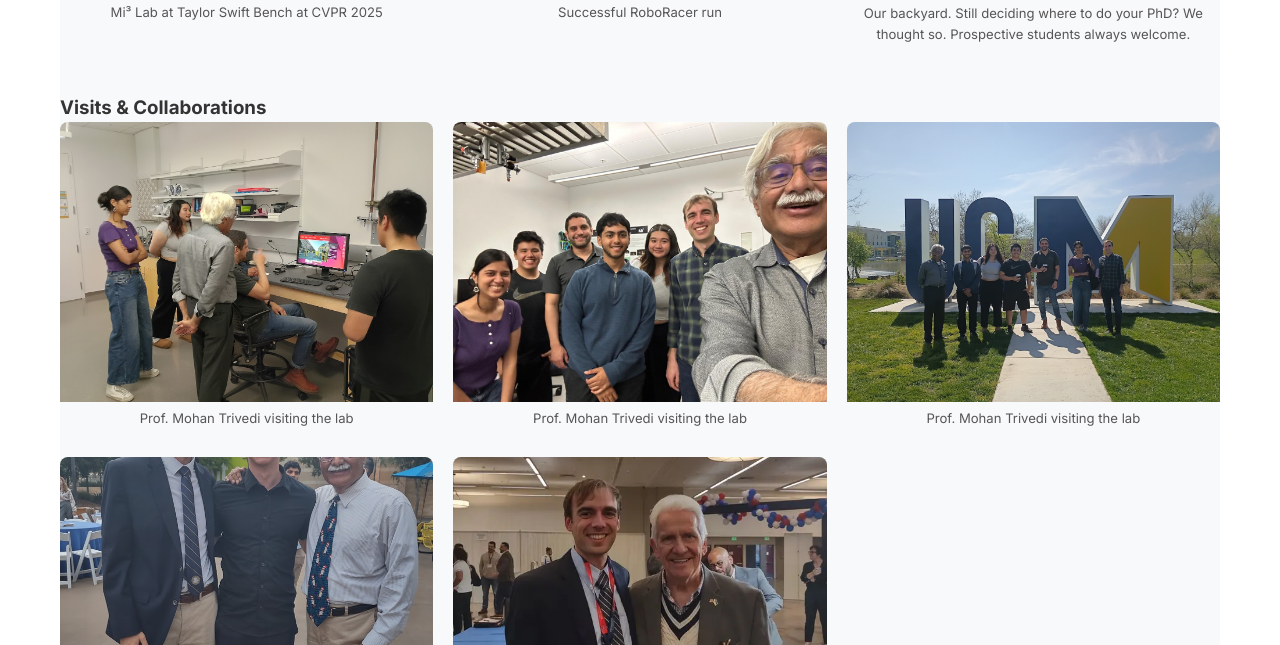
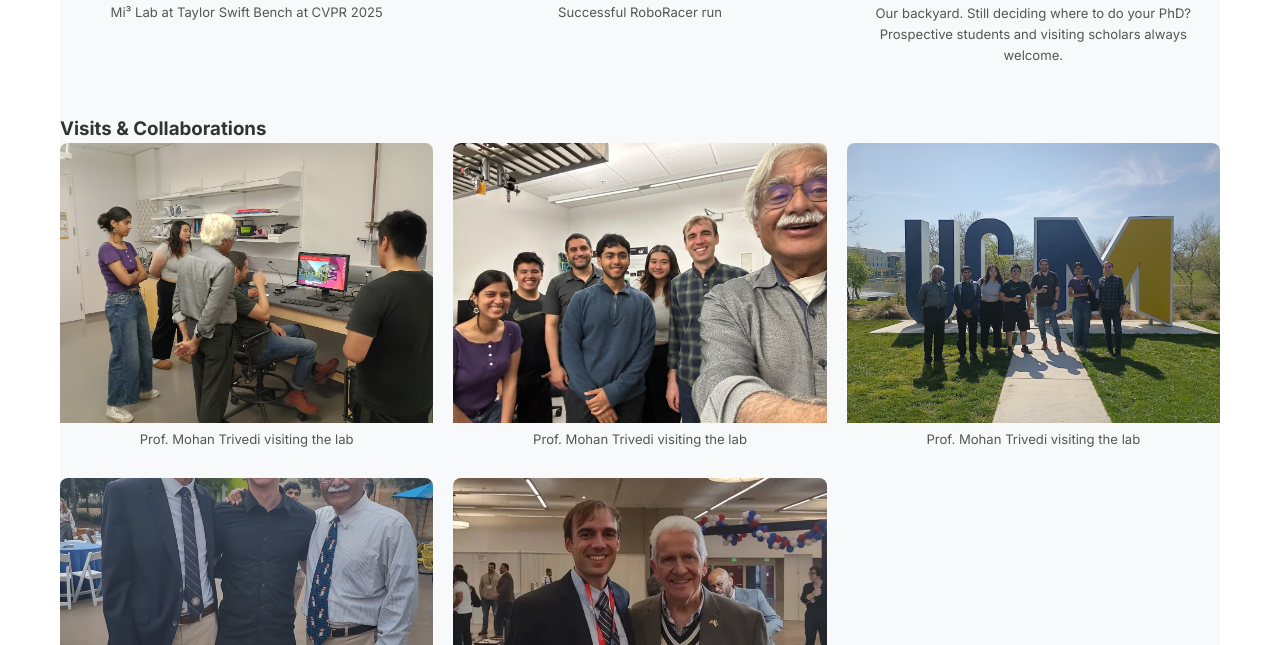
Before and after one commit to Mi3-Lab/mi3-lab.github.io, a Jekyll site: the page built from gallery.html, in a window 1280 px wide and 900 px high, scrolled down 3419 px, cut to the strip 255-900 px from the top of the window. Built offline with Jekyll 4.4.1, drawn with Linux system fonts in a browser that asks for light colours.

Commit message:
Tweak Yosemite caption
Co-Authored-By: Claude Sonnet 4.6 <noreply@anthropic.com>

```diff
--- a/gallery.html
+++ b/gallery.html
@@ -115,7 +115,7 @@ title: Highlights & Gallery
       </div>
       <div class="gallery-item">
         <div class="gallery-img-wrap"><img src="/assets/images/photos/yosemite_view.jpg" alt="Yosemite view from UC Merced"></div>
-        <p class="gallery-caption">Our backyard. Still deciding where to do your PhD? We thought so. Prospective students always welcome.</p>
+        <p class="gallery-caption">Our backyard. Still deciding where to do your PhD? Prospective students and visiting scholars always welcome.</p>
       </div>
     </div>
 
```
